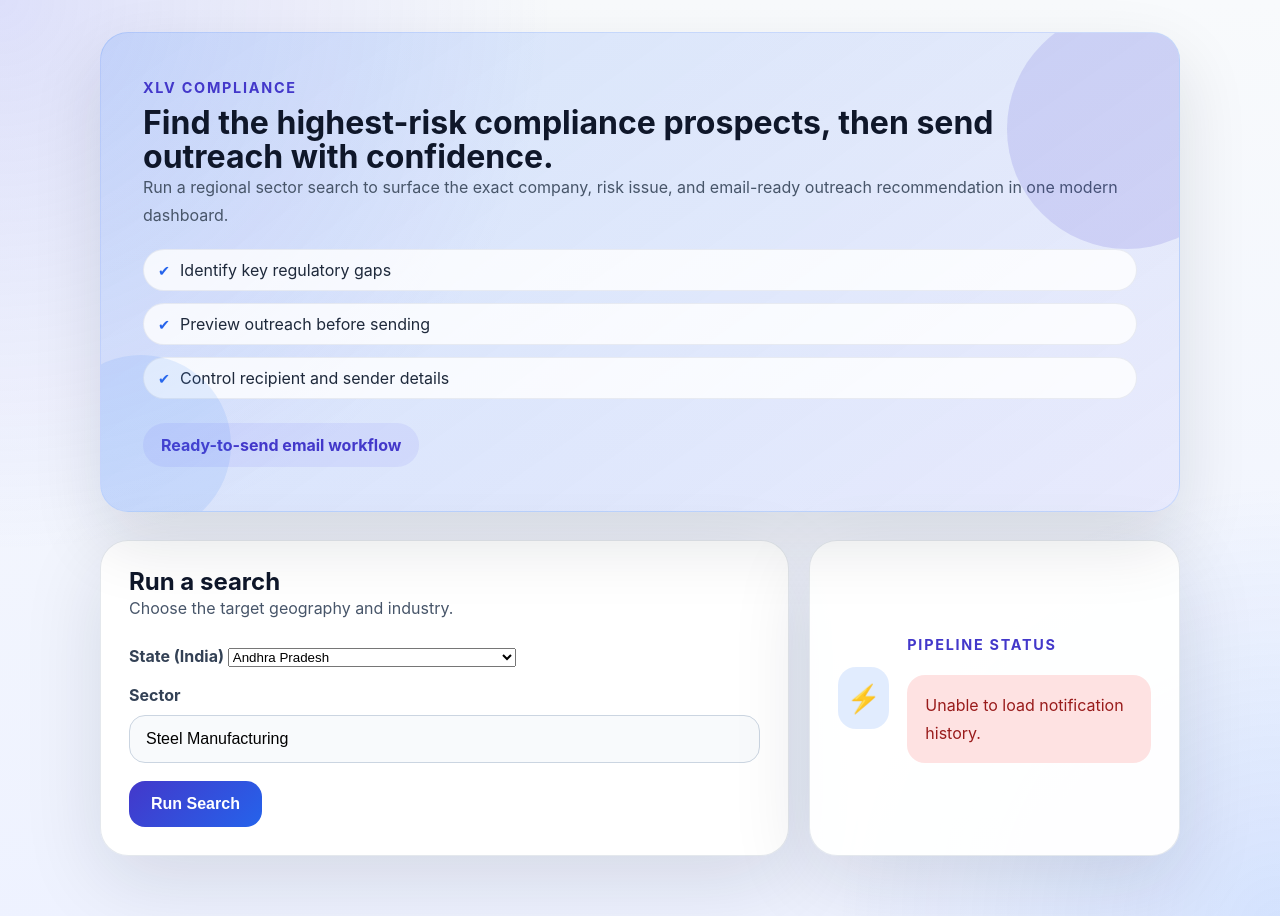
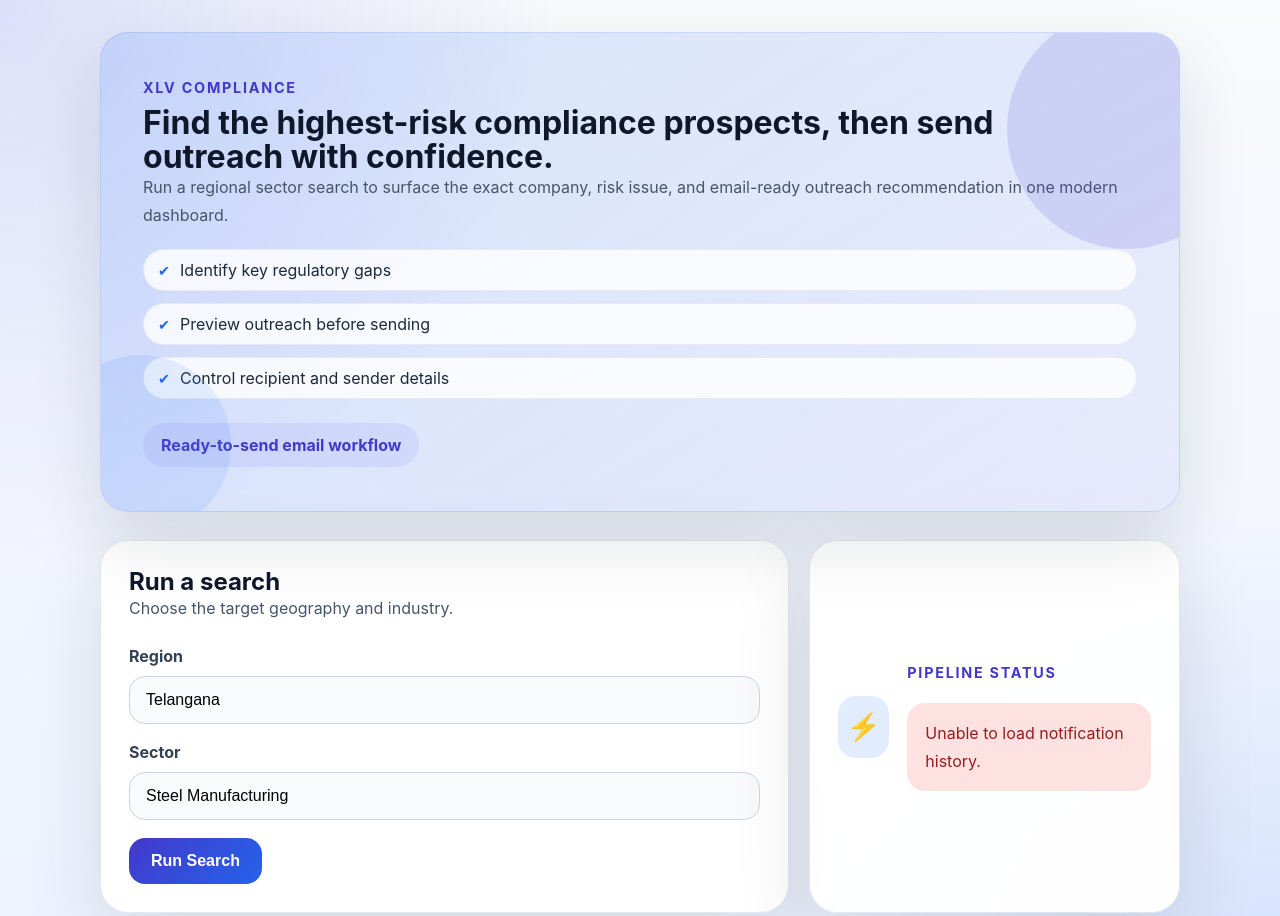
Before and after one commit to medhanshp222/XLV, a plain HTML site: page frontend/index.html in a window 1280 px wide. Shown: the top 916 px of the page. Drawn offline with Linux system fonts and the light colour scheme; no server answers.

Commit message:
drop-down

```diff
--- a/frontend/index.html
+++ b/frontend/index.html
@@ -32,45 +32,8 @@
             </div>
             <form id="search-form">
               <label>
-                State (India)
-                <select id="region-input" required>
-                  <option value="Andhra Pradesh" selected>Andhra Pradesh</option>
-                  <option value="Arunachal Pradesh">Arunachal Pradesh</option>
-                  <option value="Assam">Assam</option>
-                  <option value="Bihar">Bihar</option>
-                  <option value="Chhattisgarh">Chhattisgarh</option>
-                  <option value="Goa">Goa</option>
-                  <option value="Gujarat">Gujarat</option>
-                  <option value="Haryana">Haryana</option>
-                  <option value="Himachal Pradesh">Himachal Pradesh</option>
-                  <option value="Jharkhand">Jharkhand</option>
-                  <option value="Karnataka">Karnataka</option>
-                  <option value="Kerala">Kerala</option>
-                  <option value="Madhya Pradesh">Madhya Pradesh</option>
-                  <option value="Maharashtra">Maharashtra</option>
-                  <option value="Manipur">Manipur</option>
-                  <option value="Meghalaya">Meghalaya</option>
-                  <option value="Mizoram">Mizoram</option>
-                  <option value="Nagaland">Nagaland</option>
-                  <option value="Odisha">Odisha</option>
-                  <option value="Punjab">Punjab</option>
-                  <option value="Rajasthan">Rajasthan</option>
-                  <option value="Sikkim">Sikkim</option>
-                  <option value="Tamil Nadu">Tamil Nadu</option>
-                  <option value="Telangana">Telangana</option>
-                  <option value="Tripura">Tripura</option>
-                  <option value="Uttar Pradesh">Uttar Pradesh</option>
-                  <option value="Uttarakhand">Uttarakhand</option>
-                  <option value="West Bengal">West Bengal</option>
-                  <option value="Andaman and Nicobar Islands">Andaman and Nicobar Islands</option>
-                  <option value="Chandigarh">Chandigarh</option>
-                  <option value="Dadra and Nagar Haveli and Daman and Diu">Dadra and Nagar Haveli and Daman and Diu</option>
-                  <option value="Delhi">Delhi</option>
-                  <option value="Jammu and Kashmir">Jammu and Kashmir</option>
-                  <option value="Ladakh">Ladakh</option>
-                  <option value="Lakshadweep">Lakshadweep</option>
-                  <option value="Puducherry">Puducherry</option>
-                </select>
+                Region
+                <input id="region-input" type="text" value="Telangana" required />
               </label>
               <label>
                 Sector
```
